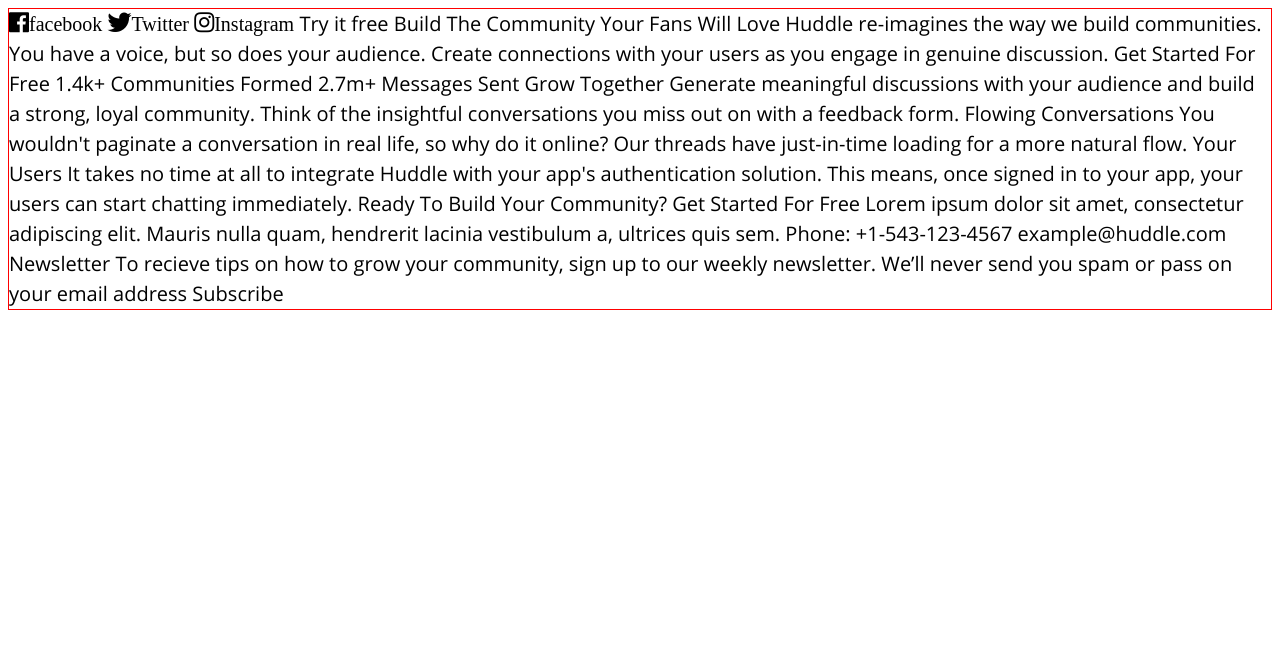
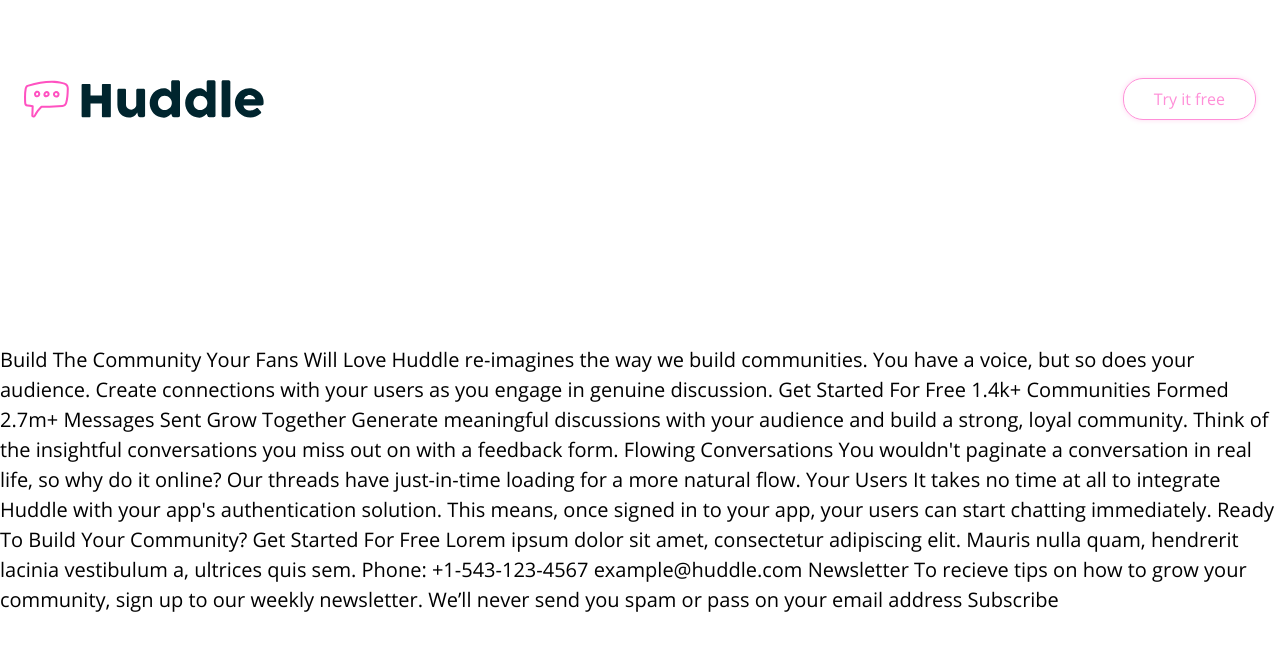
Before and after one commit to octaviolan/huddle-curved, a plain HTML site: page index.html in a window 1280 px wide. Drawn offline with Linux system fonts and the light colour scheme; files whose address does not match are found by name.

Commit message:
Seccion header version mobile y desktop

```diff
--- /dev/null
+++ b/css/button.css
@@ -0,0 +1,59 @@
+.button-header {
+  padding-block-start: 5.30px;
+  padding-block-end: 5.30px;
+  padding-inline-start: 18px;
+  padding-inline-end: 18px;
+  font: var(--button1Mobile);
+  color: var(--lightPink);
+  border: 1px solid var(--lightPink);
+  background: unset;
+  border-radius: 11.76px;
+  box-shadow:  0px 0px 5px rgba(255, 82, 193, 0.218778);
+  cursor: pointer;
+  transition: transform .3s;
+}
+
+.button {
+  padding-block-start: 11px;
+  padding-block-end: 11px;
+  padding-inline-start: 40px;
+  padding-inline-end: 40px;
+  font: var(--button2Mobile);
+  color: var(--veryPaleBlue);
+  border: none;
+  background: var(--pink);
+  border-radius: 20px;
+  box-shadow:  0px 3px 7px rgba(0, 37, 46, 0.223053);
+  cursor: pointer;
+  will-change: background, transform;
+  transition: all .3s;
+}
+
+.button:hover {
+  background: var(--lightPink);
+}
+
+.button:active,
+.button-header:active {
+  transform: scale(.95);
+}
+
+@media screen and (min-width: 1024px) {
+  .button-header {
+  padding-block-start: 9px;
+  padding-block-end: 9px;
+  padding-inline-start: 30px;
+  padding-inline-end: 30px;
+  border-radius: 20px;
+  font: var(--button1Desktop);
+  }
+
+  .button {
+  padding-block-start: 25px;
+  padding-block-end: 25px;
+  padding-inline-start: 100px;
+  padding-inline-end: 100px;
+  font: var(--button2Desktop);
+  border-radius: 40px;
+  }
+}
--- /dev/null
+++ b/css/header.css
@@ -0,0 +1,22 @@
+.header {
+  margin-block-start: 24px;
+  margin-block-end: 112px;
+}
+
+.header-content {
+  display: flex;
+  justify-content: space-between;
+  align-items: center;
+}
+
+@media screen and (min-width: 1024px) {
+  .header {
+    margin-block-start: 78px;
+    margin-block-end: 225px;
+  }
+
+  .header-content img {
+    inline-size: 240px;
+    block-size: 38px;
+  }
+}
--- a/css/index.css
+++ b/css/index.css
@@ -1,5 +1,8 @@
 @import './fonts.css';
 @import './icons.css';
+@import './button.css';
+@import './wrapper.css';
+@import './header.css';
 
 :root {
   /* Colors */
@@ -27,9 +30,9 @@
 }
 
 body {
-  border: 1px solid red;
   font: var(--bodyMobile);
   color: var(--veryDarkCyan1024);
+  margin: 0;
 }
 
 @media screen and (min-width: 1024px) {
--- /dev/null
+++ b/css/wrapper.css
@@ -0,0 +1,6 @@
+.wrapper {
+  max-inline-size: 1297px;
+  margin: auto;
+  padding-inline-start: 24px;
+  padding-inline-end: 24px;
+}
--- a/index.html
+++ b/index.html
@@ -9,10 +9,14 @@
 
 </head>
 <body>
-  <i class="icon-facebook">facebook</i>
-  <i class="icon-twitter">Twitter</i>
-  <i class="icon-instagram">Instagram</i>
-  Try it free
+  <header class="header">
+    <div class="wrapper">
+      <div class="header-content">
+        <img src="./images/logo.svg" width="96" height="16" alt="Logotipo">
+        <button class="button-header">Try it free</button>
+      </div>
+    </div>
+  </header>
 
   Build The Community Your Fans Will Love
 
```
